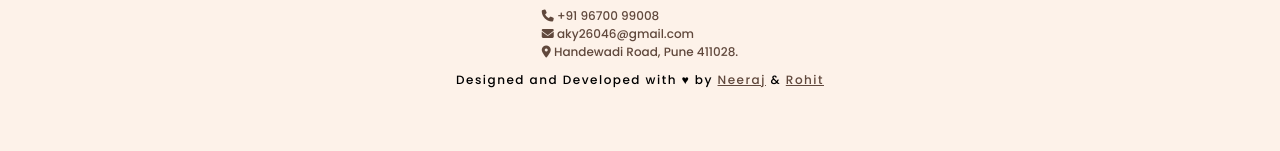
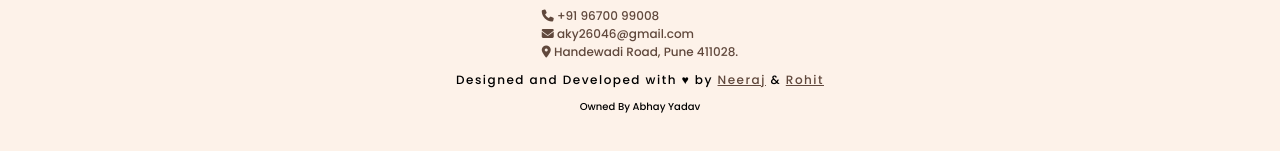
Before and after one commit to Priyanshusingh25/modern_dairy, a plain HTML site: page index.html in a window 1280 px wide. Shown: the part 2384-2535 px from the top of the page. Before the commit the page ends 2513 px from the top, so only its background shows below. Drawn offline with Linux system fonts and the light colour scheme.

Commit message:
index.html modified

```diff
--- a/index.html
+++ b/index.html
@@ -103,6 +103,7 @@
             <p><a href=""><i class="fa-solid fa-location-dot"></i> Handewadi Road, Pune 411028.</a></p>
         </div>
         <p class="madeby">Designed and Developed with ♥ by <a href="https://www.instagram.com/neerajchaudhary.31/" target="_blank">Neeraj</a> & <a href="https://www.instagram.com/rohitsharma_2145/" target="_blank">Rohit</a></p>
+	<p>Owned By Abhay Yadav</p>
     </footer>
   </body>
 </html>
```
